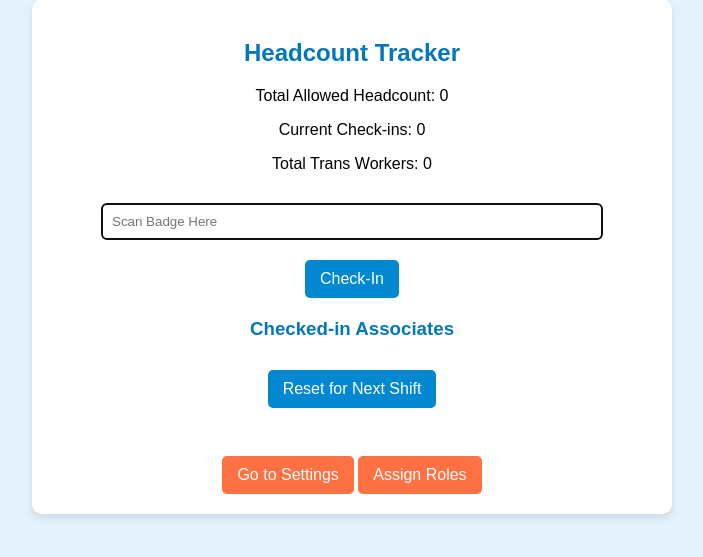
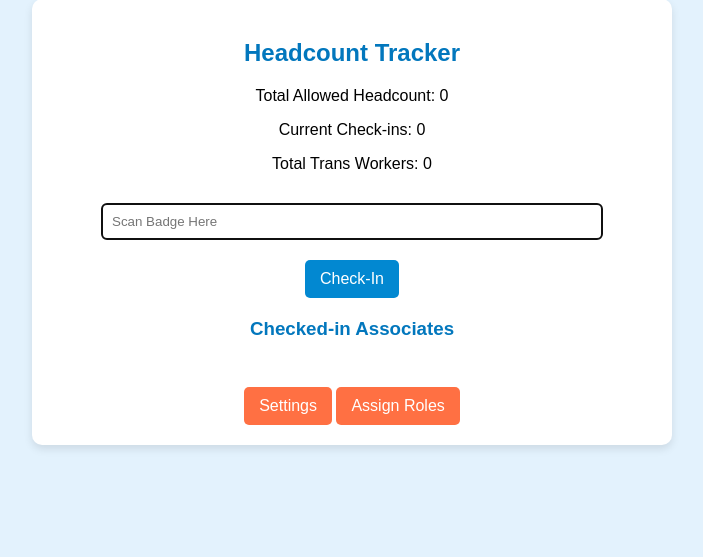
Before and after one commit to quetzin/Headcount, a Flask app: page / in a window 1280 px wide. Shown: the part 51-608 px from the top of the page, without its empty margins (288-991 px from the left). Run offline with Flask 3, Linux system fonts and the light colour scheme.

Commit message:
more cosmetic changes

```diff
--- a/templates/index.html
+++ b/templates/index.html
@@ -42,12 +42,8 @@
             {% endfor %}
         </ul>
 
-        <form action="/reset" method="post">
-            <button type="submit">Reset for Next Shift</button>
-        </form>
-
         <br>
-        <a href="/settings"><button type="button">Go to Settings</button></a>
+        <a href="/settings"><button type="button">Settings</button></a>
         <a href="/assign_roles"><button type="button">Assign Roles</button></a>
     </div>
 </body>
```
